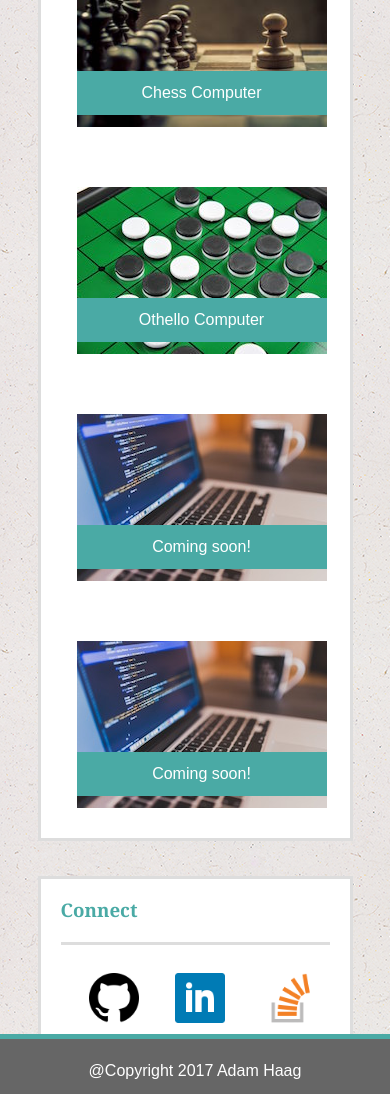
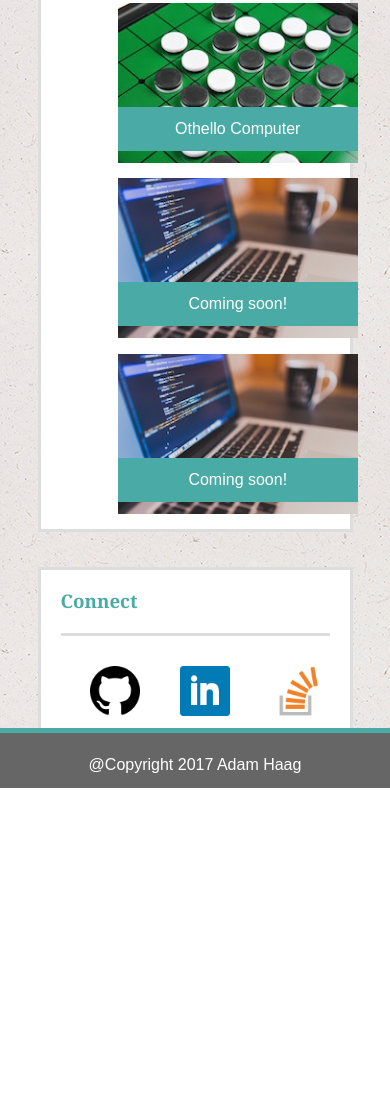
Before and after one commit to gaahma/Responsive-Portfolio, a plain HTML site: page portfolio.html in a window 390 px wide. Shown: the part 751-1845 px from the top of the page. After the commit the page ends 1539 px from the top, so only its background shows below. Drawn offline with Linux system fonts and the light colour scheme.

Commit message:
Added more media queries... looks good no matter the screen size

```diff
--- a/assets/css/style.css
+++ b/assets/css/style.css
@@ -182,7 +182,19 @@ footer {
 	bottom: 0;
 }
 
+
 @media screen and (max-width: 1024px){
+	.content {
+		margin-left: 3%;
+		width: 60%;
+	}
+
+	.connect {
+		width: 30%;
+	 }
+
+
+@media screen and (max-width: 980px){
 	.content {
 		margin-left: 3%;
 	}
@@ -190,28 +202,34 @@ footer {
 	.connect {
 		width: 30%;
 	 }
+
+	 .project-container, .project-image {
+		height: 120px;
+		width: 180px;
+	}
+
+	.project-container {
+		margin: 5%;
+	}
 }
 
-@media screen and (max-width: 860px){
+@media screen and (max-width: 799px){
 	.content {
-		width: 70%;
 		margin-left: 3%;
 	}
 
-	.icon {
-		width: 100%;
-		float: left;
-		margin: 0;
-		margin: 3%;
+	.connect {
+		width: 30%;
+	 }
+
+	 .project-container, .project-image {
+		height: 100px;
+		width: 150px;
 	}
 
-	.connect {
-		width: 15%;
-		margin-left: 3%;
-		float: left;
+	.project-container {
+		margin: 5%;
 	}
-
-}
 
 @media screen and (max-width: 768px){
 	.content, .connect {
@@ -229,29 +247,27 @@ footer {
 		width: 25%;
 	}
 
+	.project-container, .project-image {
+		height: 120px;
+		width: 180px;
+	}
+
+	.project-container {
+		margin: 5%;
+	}
+
 }
 
-
-
-
-
-
-
-/*
-@media screen and (min-width: 769px) and (max-width: 860){
-	.content {
-		margin-left: 3%;
-		width: 80%;
+@media screen and (max-width: 640px){
+	.project-container, .project-image {
+		height: 160px;
+		width: 240px;
+		float: none;
 	}
 
-	.connect {
-		width: 100%;
-		margin-left: 5%;
-		float: left;
-	}
-
-	.icon {
-		width: 100%;
-		float: none;
+	.project-container {
+		margin: 25%;
+		margin-top: 5%;
+		margin-bottom: 5%;
 	}
 }
```
Also changed, not shown: 1 other file.
